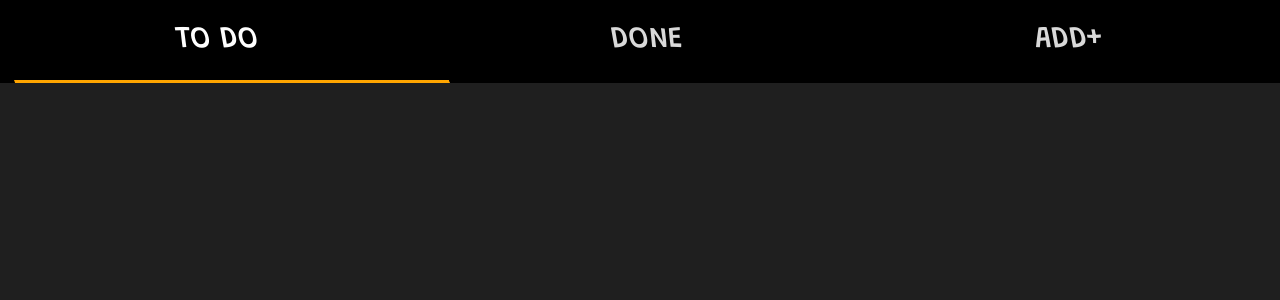
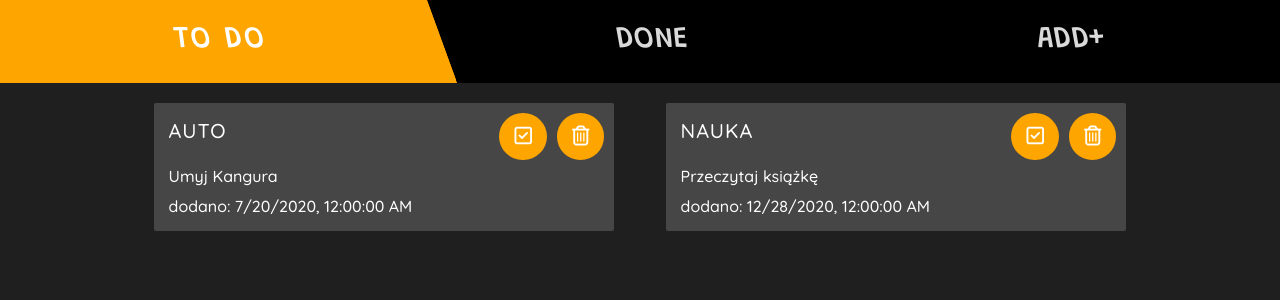
Before and after one commit to lukas-was/ToDo-App, a React (Create React App) app: page / in a window 1280 px wide. Shown: the top 300 px of the page. Built offline with nearby package versions, Linux system fonts and the light colour scheme.

Commit message:
change Route's path

```diff
--- a/src/App.js
+++ b/src/App.js
@@ -25,10 +25,10 @@ class App extends React.Component {
         title: "Auto",
         text: "Umyj Fabię",
         date: "2020-08-10",
-        active: true,
+        active: false,
         deadline: false,
         deadlineDate: "",
-        doneDate: "",
+        doneDate: "2020-08-12",
       },
       {
         id: 2,
@@ -93,7 +93,7 @@ class App extends React.Component {
           </nav>
           <main>
             <Switch>
-              <Route path="/tasks">
+              <Route exact path="/">
                 <Tasks
                   tasks={this.state.tasks}
                   delete={this.deleteTask}
--- a/src/components/Navigation.js
+++ b/src/components/Navigation.js
@@ -6,7 +6,9 @@ const Navigation = () => {
   return (
     <ul className="navigation">
       <li>
-        <NavLink to="/tasks">to do</NavLink>
+        <NavLink exact to="/">
+          to do
+        </NavLink>
       </li>
       <li>
         <NavLink to="/done">done</NavLink>
```
